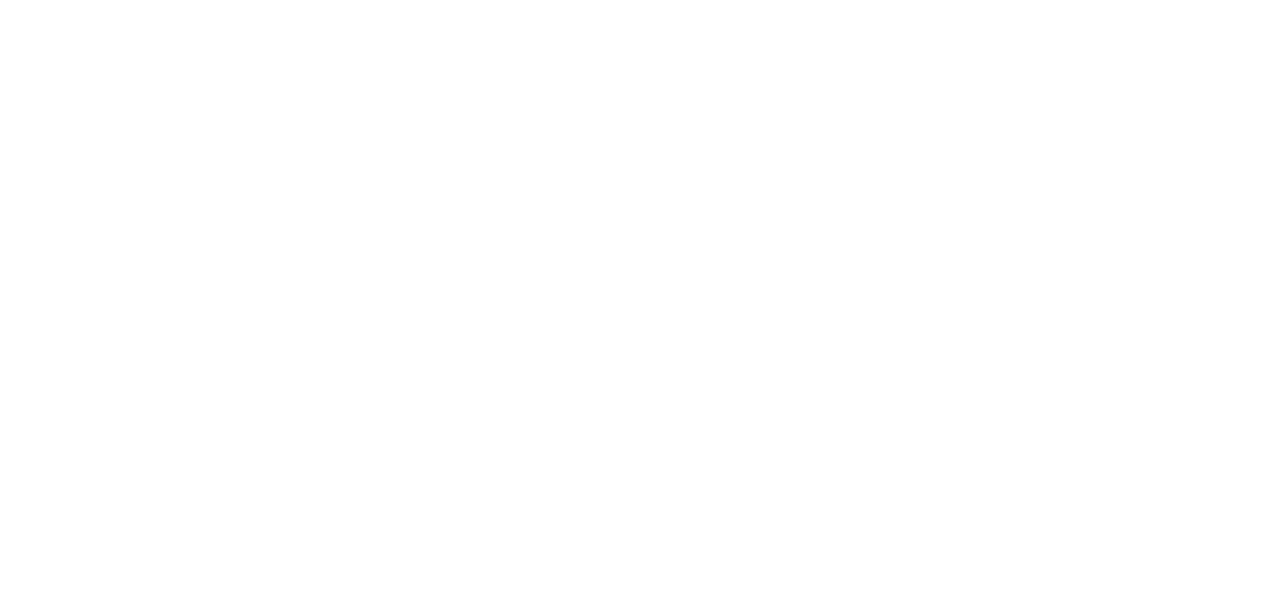
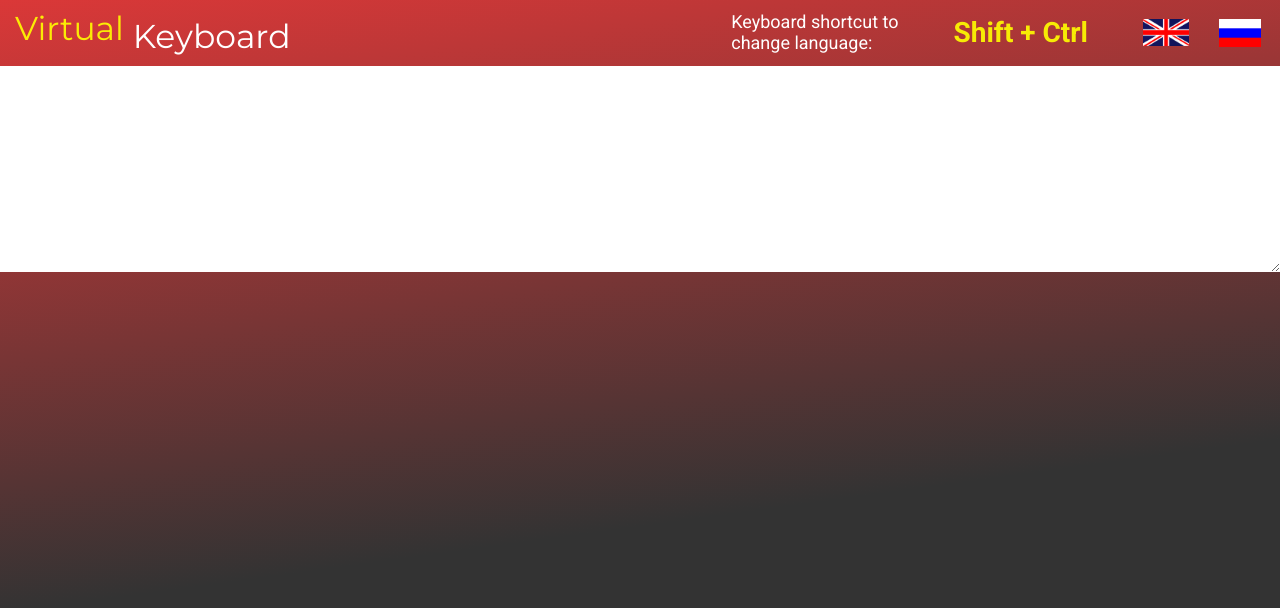
Before and after one commit to VitalyRK/virtualKeyboard, a website: page index.html in a window 1280 px wide. Drawn offline with Linux system fonts and the light colour scheme.

Commit message:
feat: add header (Thu, Apr 20, 2023  3:08:02 PM)

```diff
--- a/index.html
+++ b/index.html
@@ -1,5 +1,6 @@
 <!DOCTYPE html>
 <html lang="en">
+
 <head>
   <meta charset="UTF-8">
   <meta http-equiv="X-UA-Compatible" content="IE=edge">
@@ -9,7 +10,12 @@
   <link rel="stylesheet" href="style.css">
   <title>Virtual Keyboard</title>
 </head>
+
 <body>
+
+
+  <textarea name="area" id="1" cols="30" rows="10"></textarea>
   <script src="main.js"></script>
 </body>
+
 </html>
--- a/main.js
+++ b/main.js
@@ -0,0 +1,22 @@
+const header = document.createElement('header');
+header.className = 'header';
+header.innerHTML = `
+<div class="container header__container">
+  <div class="header__logo">
+    <p class="header__logo-text">Virtual <span class="logo-color">Keyboard</span></p>
+  </div>
+  <div class="header__layout">
+    <div class="header__layout-text">
+      <p>Keyboard shortcut to</p>
+      <p>change language:</p>
+    </div>
+    <div class="header__layout-shortcut">Shift + Ctrl</div>
+    <div class="header__layout-icons">
+      <div class="icon" id="icon-eng"></div>
+      <div class="icon" id="icon-ru"></div>
+    </div>
+  </div>
+</div>
+`;
+
+document.body.prepend(header);
--- a/style.css
+++ b/style.css
@@ -0,0 +1,109 @@
+@import url("https://fonts.googleapis.com/css2?family=Montserrat&family=Roboto:wght@400;700&display=swap");
+* {
+  padding: 0;
+  margin: 0;
+  border: 0;
+  box-sizing: border-box;
+}
+
+html {
+  height: 100%;
+  width: 100%;
+}
+
+body {
+  background: linear-gradient(172.25deg, rgba(242, 7, 7, 0.8) -9.86%, rgba(0, 0, 0, 0.8) 62.99%);
+  height: 100%;
+  width: 100%;
+  font-family: 'Roboto', sans-serif;
+  font-weight: 400;
+  font-size: 18px;
+  display: flex;
+  flex-direction: column;
+}
+
+.container {
+  height: 100%;
+  max-width: 1400px;
+  padding: 10px 15px;
+  margin: 0 auto;
+}
+
+.header__container {
+  display: flex;
+  align-items: center;
+  justify-content: space-between;
+}
+.header__logo {
+  font-family: 'Montserrat', sans-serif;
+  color: rgba(255, 255, 0, 0.9);
+  font-size: 33px;
+}
+.header .logo-color {
+  color: white;
+  vertical-align: sub;
+}
+.header__layout {
+  display: flex;
+  align-items: center;
+  gap: 55px;
+  justify-content: space-between;
+}
+.header__layout-text {
+  color: white;
+  font-size: 18px;
+}
+.header__layout-shortcut {
+  color: rgba(255, 255, 0, 0.9);
+  font-size: 28px;
+  font-weight: 700;
+}
+.header__layout-icons {
+  display: flex;
+  align-items: center;
+  gap: 30px;
+}
+.header .icon {
+  width: 46px;
+  height: 28px;
+  background-size: contain;
+  background-repeat: no-repeat;
+  cursor: pointer;
+}
+.header #icon-eng {
+  background-image: url("assets/flags-us-uk.webp");
+}
+.header #icon-ru {
+  background-image: url("assets/flag-ru.png");
+}
+
+main {
+  display: flex;
+  flex-grow: 1;
+}
+
+.footer__inner {
+  width: 100%;
+  display: flex;
+  align-items: center;
+  justify-content: space-between;
+  color: white;
+}
+.footer__copyright {
+  cursor: default;
+}
+.footer__link {
+  display: flex;
+  align-items: center;
+  gap: 5px;
+  line-height: 1;
+  transition: all .4s ease;
+  font-size: type-scale(0);
+}
+.footer__link:hover {
+  color: yellow;
+  text-shadow: 0.2rem 0.2rem 0.6rem yellow;
+}
+.footer__github-span {
+  padding-top: 5px;
+}
```
Also changed, not shown: assets/flag-ru.png (added), assets/flags-us-uk.png (added), assets/flags-us-uk.webp (added).
